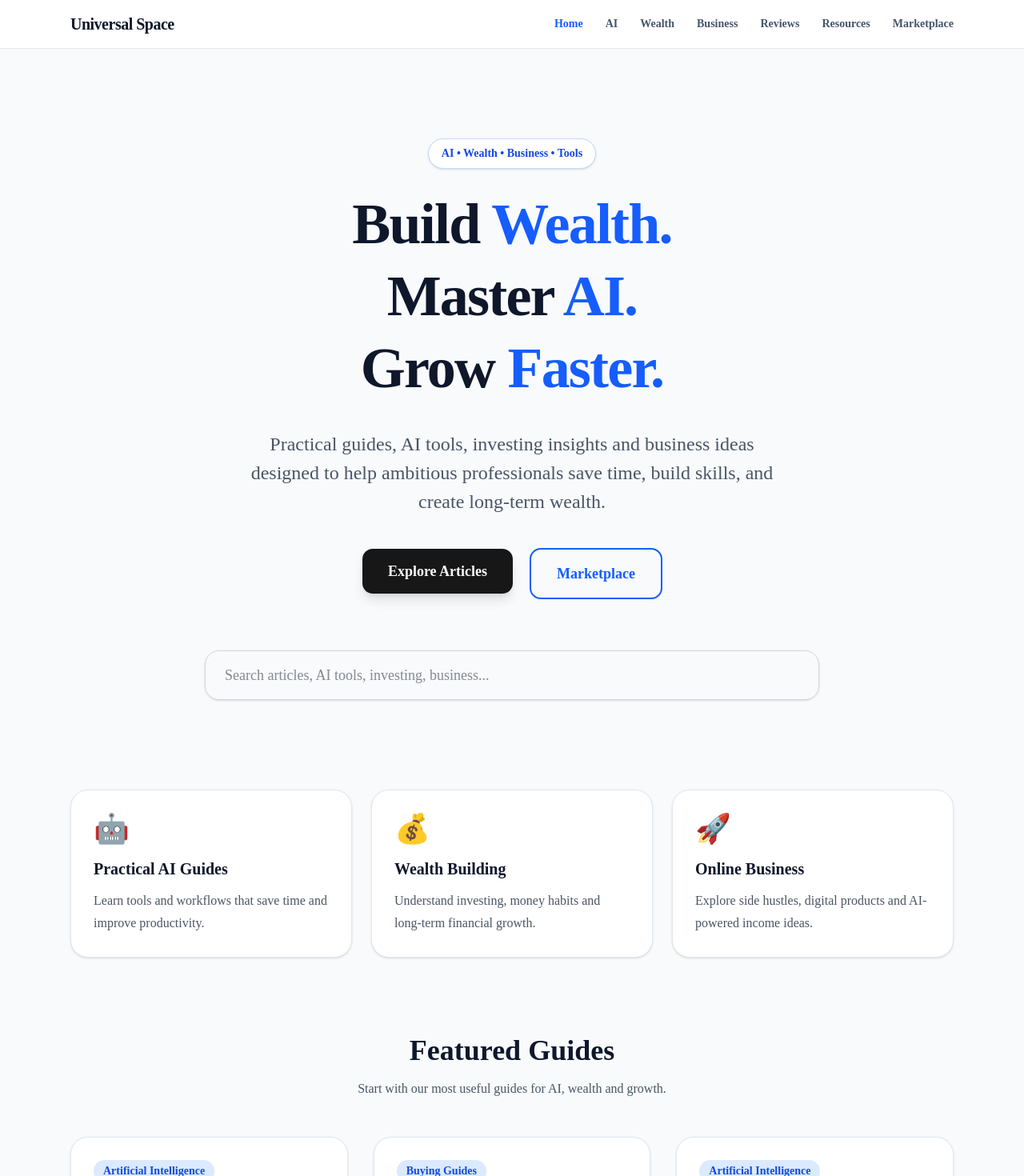
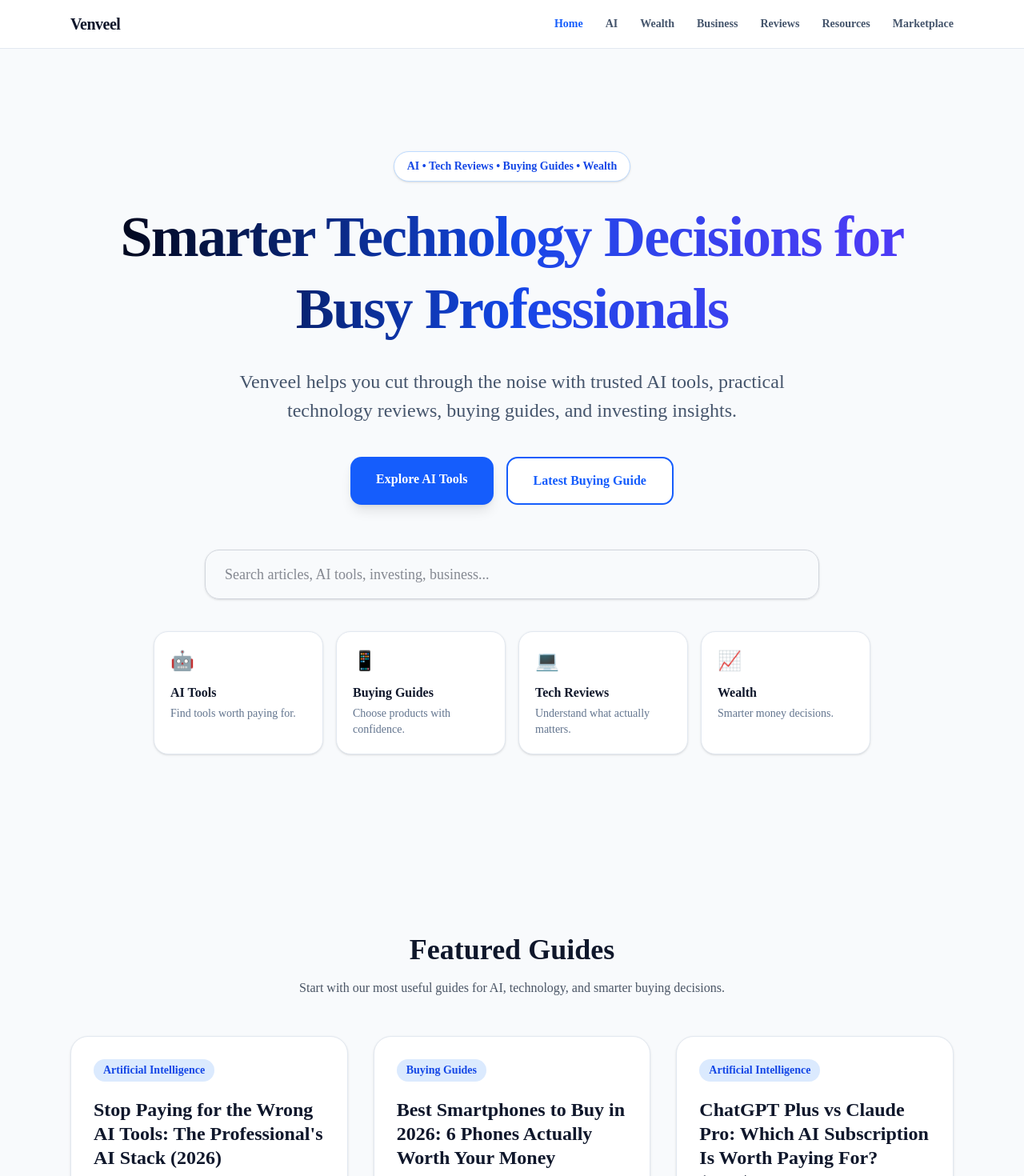
Before and after one commit to venkadfm/universal-space, a Next.js app: page / in a window 1280 px wide. Shown: the top 1470 px of the page at 80% size. Built offline with nearby package versions, Linux system fonts and the light colour scheme.

Commit message:
rebrand site to Venveel

```diff
--- a/src/app/about/page.tsx
+++ b/src/app/about/page.tsx
@@ -1,86 +1,67 @@
 export default function AboutPage() {
   return (
-    <main className="max-w-5xl mx-auto px-6 py-20">
-
-      <h1 className="text-5xl font-bold mb-8">
-        About Universal Space
+    <main className="mx-auto max-w-5xl px-6 py-20">
+      <h1 className="mb-8 text-5xl font-bold text-slate-950">
+        About Venveel
       </h1>
 
-      <div className="space-y-8 text-lg text-gray-700 leading-8">
-
+      <div className="space-y-8 text-lg leading-8 text-slate-700">
         <p>
-          Welcome to <strong>Universal Space</strong> — a place created to make
-          Artificial Intelligence, investing, technology and online business
-          easier to understand and apply in everyday life.
+          <strong>Venveel</strong> helps busy professionals make smarter
+          technology decisions through trusted AI guides, practical buying
+          guides, technology reviews, and investing insights.
         </p>
 
         <p>
-          In today's fast-changing world, we are surrounded by endless
-          information. The challenge isn't finding information—it's knowing what
-          truly matters and how to use it effectively.
+          In a fast-changing world, the challenge is not finding information.
+          The challenge is knowing what matters, what to ignore, and what is
+          actually worth your time and money.
         </p>
 
-        <p>
-          Universal Space was built with one simple mission:
-        </p>
-
-        <div className="bg-blue-50 border-l-4 border-blue-600 rounded-xl p-6">
+        <div className="rounded-2xl border-l-4 border-blue-600 bg-blue-50 p-6">
           <h2 className="text-2xl font-bold text-blue-700">
-            Simplify complex ideas into practical knowledge.
+            Our mission is simple: make complex decisions easier.
           </h2>
         </div>
 
         <p>
-          Whether you're exploring Artificial Intelligence, planning your
-          investments, improving your productivity, or building an online
-          business, you'll find practical guides, trusted resources and useful
-          tools designed for busy professionals.
+          Venveel is built for professionals who want clear, practical advice on
+          AI tools, technology products, productivity, investing, and digital
+          business without unnecessary hype.
         </p>
 
-        <h2 className="text-3xl font-bold pt-6">
-          Why I Started Universal Space
+        <h2 className="pt-6 text-3xl font-bold text-slate-950">
+          What You&apos;ll Find Here
         </h2>
 
-        <p>
-          Like many professionals, I found myself constantly learning about AI,
-          finance and technology while balancing a full-time career. I realised
-          that many resources were either too technical or too overwhelming for
-          everyday people.
-        </p>
+        <ul className="list-disc space-y-3 pl-6">
+          <li>🤖 Practical AI tool guides and comparisons</li>
+          <li>📱 Technology reviews and buying guides</li>
+          <li>💰 Investing and wealth-building insights</li>
+          <li>🚀 Online business and side hustle ideas</li>
+          <li>🛠️ Useful tools, calculators, and productivity resources</li>
+        </ul>
 
-        <p>
-          I created Universal Space to bring together practical knowledge that
-          helps people save time, make better decisions and build long-term
-          wealth through continuous learning.
-        </p>
-
-        <h2 className="text-3xl font-bold pt-6">
-          What You'll Find Here
+        <h2 className="pt-6 text-3xl font-bold text-slate-950">
+          Our Principles
         </h2>
 
-        <ul className="list-disc pl-6 space-y-3">
-          <li>🤖 Practical AI guides and tools</li>
-          <li>💰 Investing and personal finance insights</li>
-          <li>🚀 Online business and side hustle ideas</li>
-          <li>📱 Technology reviews and recommendations</li>
-          <li>🛠️ Useful calculators and productivity tools</li>
+        <ul className="list-disc space-y-3 pl-6">
+          <li>Be practical, not theoretical.</li>
+          <li>Recommend only what is genuinely useful.</li>
+          <li>Explain clearly without jargon.</li>
+          <li>Help readers save time, money, and effort.</li>
         </ul>
 
-        <div className="bg-slate-100 rounded-2xl p-8 mt-12">
+        <div className="mt-12 rounded-3xl bg-slate-900 p-8 text-white">
+          <h2 className="mb-4 text-3xl font-bold">Why Venveel Exists</h2>
 
-          <h2 className="text-3xl font-bold mb-4">
-            Our Mission
-          </h2>
-
-          <p className="text-xl font-medium">
-            Help millions of people make smarter decisions by simplifying AI,
-            money, technology and business.
+          <p className="text-xl font-medium leading-8 text-slate-200">
+            To help busy professionals cut through noise, understand technology,
+            and make better decisions with confidence.
           </p>
-
         </div>
-
       </div>
-
     </main>
   );
 }
--- a/src/app/components/Footer.tsx
+++ b/src/app/components/Footer.tsx
@@ -7,7 +7,7 @@ export default function Footer() {
 
         <div>
           <h2 className="text-2xl font-bold mb-4">
-            Universal Space
+            Venveel
           </h2>
 
           <p className="text-gray-400">
@@ -76,7 +76,7 @@ export default function Footer() {
       </div>
 
       <div className="border-t border-slate-700 text-center py-6 text-gray-400">
-        © 2026 Universal Space • Version 1.0 🚀
+        © 2026 Venveel • Version 1.0 🚀
       </div>
 
     </footer>
--- a/src/app/components/Hero.tsx
+++ b/src/app/components/Hero.tsx
@@ -1,37 +1,64 @@
 export default function Hero() {
   return (
-    <section className="max-w-6xl mx-auto text-center py-28 px-6">
+    <section className="relative overflow-hidden px-6 py-24 text-center md:py-36">
+      <div className="absolute inset-0 -z-10 bg-gradient-to-b from-blue-50 via-white to-slate-50" />
 
-      <h1 className="text-6xl md:text-7xl font-extrabold leading-tight">
-        Universal Space
-      </h1>
+      <div className="mx-auto max-w-6xl">
+        <div className="mb-6 inline-flex rounded-full border border-blue-200 bg-white px-4 py-2 text-sm font-semibold text-blue-700 shadow-sm">
+          AI • Tech Reviews • Buying Guides • Wealth
+        </div>
 
-      <div className="mt-8">
+        <h1 className="mx-auto max-w-5xl bg-gradient-to-r from-slate-950 via-blue-700 to-indigo-600 bg-clip-text text-5xl font-black leading-tight tracking-tight text-transparent md:text-7xl">
+          Smarter Technology Decisions for Busy Professionals
+        </h1>
 
-        <p className="text-3xl font-semibold text-blue-600">
-          Your Space for AI, Wealth & Growth.
+        <p className="mx-auto mt-7 max-w-3xl text-lg leading-8 text-slate-600 md:text-2xl md:leading-9">
+          Venveel helps you cut through the noise with trusted AI tools,
+          practical technology reviews, buying guides, and investing insights.
         </p>
 
-        <p className="text-xl text-gray-600 max-w-3xl mx-auto mt-6">
-          Helping busy professionals leverage Artificial Intelligence,
-          investing, technology and online business ideas to build
-          long-term wealth and financial freedom.
-        </p>
+        <div className="mt-10 flex flex-col justify-center gap-4 sm:flex-row">
+          <a
+            href="/ai"
+            className="rounded-xl bg-blue-600 px-8 py-4 text-base font-semibold text-white shadow-lg transition hover:bg-blue-700 hover:scale-105"
+          >
+            Explore AI Tools
+          </a>
 
+          <a
+            href="/articles/best-smartphones-2026"
+            className="rounded-xl border-2 border-blue-600 bg-white px-8 py-4 text-base font-semibold text-blue-600 transition hover:bg-blue-50 hover:scale-105"
+          >
+            Latest Buying Guide
+          </a>
+        </div>
+
+        <div className="mx-auto mt-14 grid max-w-4xl gap-4 text-left sm:grid-cols-2 md:grid-cols-4">
+          <div className="rounded-2xl border border-slate-200 bg-white p-5 shadow-sm">
+            <p className="text-2xl">🤖</p>
+            <p className="mt-3 font-bold text-slate-900">AI Tools</p>
+            <p className="mt-1 text-sm text-slate-500">Find tools worth paying for.</p>
+          </div>
+
+          <div className="rounded-2xl border border-slate-200 bg-white p-5 shadow-sm">
+            <p className="text-2xl">📱</p>
+            <p className="mt-3 font-bold text-slate-900">Buying Guides</p>
+            <p className="mt-1 text-sm text-slate-500">Choose products with confidence.</p>
+          </div>
+
+          <div className="rounded-2xl border border-slate-200 bg-white p-5 shadow-sm">
+            <p className="text-2xl">💻</p>
+            <p className="mt-3 font-bold text-slate-900">Tech Reviews</p>
+            <p className="mt-1 text-sm text-slate-500">Understand what actually matters.</p>
+          </div>
+
+          <div className="rounded-2xl border border-slate-200 bg-white p-5 shadow-sm">
+            <p className="text-2xl">📈</p>
+            <p className="mt-3 font-bold text-slate-900">Wealth</p>
+            <p className="mt-1 text-sm text-slate-500">Smarter money decisions.</p>
+          </div>
+        </div>
       </div>
-
-      <div className="flex justify-center gap-5 mt-10">
-
-        <button className="bg-blue-600 text-white px-8 py-4 rounded-xl hover:bg-blue-700 transition shadow-lg">
-          Explore Articles
-        </button>
-
-        <button className="border border-blue-600 text-blue-600 px-8 py-4 rounded-xl hover:bg-blue-50 transition">
-          Join Newsletter
-        </button>
-
-      </div>
-
     </section>
   );
 }
--- a/src/app/components/Navbar.tsx
+++ b/src/app/components/Navbar.tsx
@@ -22,7 +22,7 @@ export default function Navbar() {
     <header className="sticky top-0 z-50 border-b border-slate-200 bg-white/90 backdrop-blur">
       <nav className="mx-auto flex max-w-6xl items-center justify-between px-5 py-4 md:px-6">
         <Link href="/" className="text-xl font-extrabold tracking-tight text-slate-900">
-          Universal Space
+          Venveel
         </Link>
 
         <div className="hidden items-center gap-7 md:flex">
--- a/src/app/layout.tsx
+++ b/src/app/layout.tsx
@@ -14,13 +14,12 @@ const geistMono = Geist_Mono({
 
 export const metadata = {
   title: {
-    default: "Universal Space",
-    template: "%s | Universal Space",
+    default: "Venveel",
+    template: "%s | Venveel",
   },
 
   description:
-    "Universal Space helps busy professionals simplify AI, investing, technology and online business through practical guides and powerful tools.",
-
+  "Trusted AI tools, technology reviews, buying guides, and practical insights to help busy professionals make smarter decisions.",
   keywords: [
     "Artificial Intelligence",
     "AI Tools",
--- a/src/app/page.tsx
+++ b/src/app/page.tsx
@@ -1,4 +1,3 @@
-import { Button } from "@/components/ui/button";
 import { getAllArticles } from "@/lib/articles";
 import Navbar from "./components/Navbar";
 import Footer from "./components/Footer";
@@ -22,93 +21,87 @@ export default function Home() {
       <Navbar />
 
       {/* Hero */}
-      <section className="relative overflow-hidden px-5 py-14 text-center md:px-6 md:py-28">
-        <div className="absolute inset-0 -z-10 bg-gradient-to-b from-blue-50 via-slate-50 to-slate-50" />
+      <section className="relative overflow-hidden px-5 py-16 text-center md:px-6 md:py-32">
+        <div className="absolute inset-0 -z-10 bg-gradient-to-b from-blue-50 via-white to-slate-50" />
 
         <div className="mx-auto max-w-6xl">
-          <div className="mb-5 inline-flex rounded-full border border-blue-200 bg-white px-3 py-2 text-xs font-semibold text-blue-700 shadow-sm md:mb-6 md:px-4 md:text-sm">
-            AI • Wealth • Business • Tools
+          <div className="mb-6 inline-flex rounded-full border border-blue-200 bg-white px-4 py-2 text-xs font-semibold text-blue-700 shadow-sm md:text-sm">
+            AI • Tech Reviews • Buying Guides • Wealth
           </div>
 
-          <h1 className="text-4xl font-extrabold leading-tight tracking-tight text-slate-900 sm:text-5xl md:text-7xl">
-            Build <span className="text-blue-600">Wealth.</span>
-            <br />
-            Master <span className="text-blue-600">AI.</span>
-            <br />
-            Grow <span className="text-blue-600">Faster.</span>
+          <h1 className="mx-auto max-w-5xl bg-gradient-to-r from-slate-950 via-blue-700 to-indigo-600 bg-clip-text text-4xl font-black leading-tight tracking-tight text-transparent sm:text-5xl md:text-7xl">
+            Smarter Technology Decisions for Busy Professionals
           </h1>
 
-          <p className="mx-auto mt-5 max-w-2xl text-base leading-7 text-gray-600 sm:text-lg md:mt-8 md:text-2xl md:leading-9">
-            Practical guides, AI tools, investing insights and business ideas
-            designed to help ambitious professionals save time, build skills,
-            and create long-term wealth.
+          <p className="mx-auto mt-6 max-w-3xl text-base leading-7 text-slate-600 sm:text-lg md:mt-7 md:text-2xl md:leading-9">
+            Venveel helps you cut through the noise with trusted AI tools,
+            practical technology reviews, buying guides, and investing insights.
           </p>
 
-          <div className="mt-7 flex flex-col justify-center gap-3 sm:flex-row md:mt-10 md:gap-5">
-            <Button
-              size="lg"
-              className="w-full rounded-xl px-6 py-6 text-base font-semibold shadow-lg transition-all hover:scale-105 sm:w-auto md:px-8 md:py-7 md:text-lg"
+          <div className="mt-8 flex flex-col justify-center gap-4 sm:flex-row md:mt-10">
+            <a
+              href="/ai"
+              className="rounded-xl bg-blue-600 px-8 py-4 text-base font-semibold text-white shadow-lg transition hover:scale-105 hover:bg-blue-700"
             >
-              Explore Articles
-            </Button>
+              Explore AI Tools
+            </a>
 
             <a
-              href="/marketplace"
-              className="w-full rounded-xl border-2 border-blue-600 px-6 py-4 text-base font-semibold text-blue-600 transition hover:scale-105 hover:bg-blue-50 sm:w-auto md:px-8 md:text-lg"
+              href="/articles/best-smartphones-2026"
+              className="rounded-xl border-2 border-blue-600 bg-white px-8 py-4 text-base font-semibold text-blue-600 transition hover:scale-105 hover:bg-blue-50"
             >
-              Marketplace
+              Latest Buying Guide
             </a>
           </div>
 
-          <div className="mx-auto mt-10 max-w-3xl md:mt-16">
+          <div className="mx-auto mt-10 max-w-3xl md:mt-14">
             <SearchBar />
           </div>
-        </div>
-      </section>
 
-      {/* Value Cards */}
-      <section className="mx-auto max-w-6xl px-5 pb-14 md:px-6 md:pb-24">
-        <div className="grid gap-5 md:grid-cols-3 md:gap-6">
-          <div className="rounded-3xl border border-slate-200 bg-white p-6 shadow-sm md:p-7">
-            <div className="mb-4 text-4xl">🤖</div>
-            <h3 className="text-xl font-bold text-slate-900">
-              Practical AI Guides
-            </h3>
-            <p className="mt-3 leading-7 text-gray-600">
-              Learn tools and workflows that save time and improve productivity.
-            </p>
-          </div>
+          <div className="mx-auto mt-10 grid max-w-4xl gap-4 text-left sm:grid-cols-2 md:grid-cols-4">
+            <div className="rounded-2xl border border-slate-200 bg-white p-5 shadow-sm">
+              <p className="text-2xl">🤖</p>
+              <p className="mt-3 font-bold text-slate-900">AI Tools</p>
+              <p className="mt-1 text-sm text-slate-500">
+                Find tools worth paying for.
+              </p>
+            </div>
 
-          <div className="rounded-3xl border border-slate-200 bg-white p-6 shadow-sm md:p-7">
-            <div className="mb-4 text-4xl">💰</div>
-            <h3 className="text-xl font-bold text-slate-900">
-              Wealth Building
-            </h3>
-            <p className="mt-3 leading-7 text-gray-600">
-              Understand investing, money habits and long-term financial growth.
-            </p>
-          </div>
+            <div className="rounded-2xl border border-slate-200 bg-white p-5 shadow-sm">
+              <p className="text-2xl">📱</p>
+              <p className="mt-3 font-bold text-slate-900">Buying Guides</p>
+              <p className="mt-1 text-sm text-slate-500">
+                Choose products with confidence.
+              </p>
+            </div>
 
-          <div className="rounded-3xl border border-slate-200 bg-white p-6 shadow-sm md:p-7">
-            <div className="mb-4 text-4xl">🚀</div>
-            <h3 className="text-xl font-bold text-slate-900">
-              Online Business
-            </h3>
-            <p className="mt-3 leading-7 text-gray-600">
-              Explore side hustles, digital products and AI-powered income ideas.
-            </p>
+            <div className="rounded-2xl border border-slate-200 bg-white p-5 shadow-sm">
+              <p className="text-2xl">💻</p>
+              <p className="mt-3 font-bold text-slate-900">Tech Reviews</p>
+              <p className="mt-1 text-sm text-slate-500">
+                Understand what actually matters.
+              </p>
+            </div>
+
+            <div className="rounded-2xl border border-slate-200 bg-white p-5 shadow-sm">
+              <p className="text-2xl">📈</p>
+              <p className="mt-3 font-bold text-slate-900">Wealth</p>
+              <p className="mt-1 text-sm text-slate-500">
+                Smarter money decisions.
+              </p>
+            </div>
           </div>
         </div>
       </section>
 
       {/* Featured Articles */}
-      <section className="mx-auto max-w-6xl px-5 pb-14 md:px-6 md:pb-24">
+      <section className="mx-auto max-w-6xl px-5 py-14 md:px-6 md:py-24">
         <div className="mb-8 text-center md:mb-12">
           <h2 className="text-3xl font-bold text-slate-900 md:text-4xl">
             Featured Guides
           </h2>
           <p className="mt-3 text-gray-600 md:mt-4">
-            Start with our most useful guides for AI, wealth and growth.
+            Start with our most useful guides for AI, technology, and smarter buying decisions.
           </p>
         </div>
 
@@ -152,17 +145,17 @@ export default function Home() {
             />
 
             <CategoryCard
+              emoji="📱"
+              title="Buying Guides"
+              description="Phones, laptops, accessories and product recommendations."
+              link="/articles/best-smartphones-2026"
+            />
+
+            <CategoryCard
               emoji="💰"
               title="Wealth"
               description="Investing, financial freedom and money management."
               link="/wealth"
-            />
-
-            <CategoryCard
-              emoji="🚀"
-              title="Business"
-              description="Side hustles and online business ideas."
-              link="/business"
             />
 
             <CategoryCard
@@ -182,7 +175,7 @@ export default function Home() {
             Latest Articles
           </h2>
           <p className="mt-3 text-gray-600 md:mt-4">
-            Fresh insights from Universal Space.
+            Fresh insights from Venveel.
           </p>
         </div>
 
@@ -208,7 +201,7 @@ export default function Home() {
 
           <p className="mx-auto mt-4 max-w-2xl text-gray-300">
             Use calculators and AI-powered tools to plan money, improve
-            productivity and make better decisions.
+            productivity, and make better decisions.
           </p>
 
           <div className="mt-8 md:mt-10">
@@ -226,11 +219,11 @@ export default function Home() {
       <section className="px-5 py-14 text-center md:px-6 md:py-24">
         <div className="mx-auto max-w-3xl rounded-3xl border border-slate-200 bg-white p-6 shadow-sm md:p-10">
           <h2 className="text-3xl font-bold text-slate-900 md:text-4xl">
-            Join Universal Space
+            Join Venveel
           </h2>
 
           <p className="mt-4 text-gray-600">
-            Get practical insights on AI, wealth, business and technology.
+            Get practical insights on AI, technology, buying guides, and wealth.
           </p>
 
           <div className="mt-8 flex flex-col justify-center gap-4 sm:flex-row">
```
